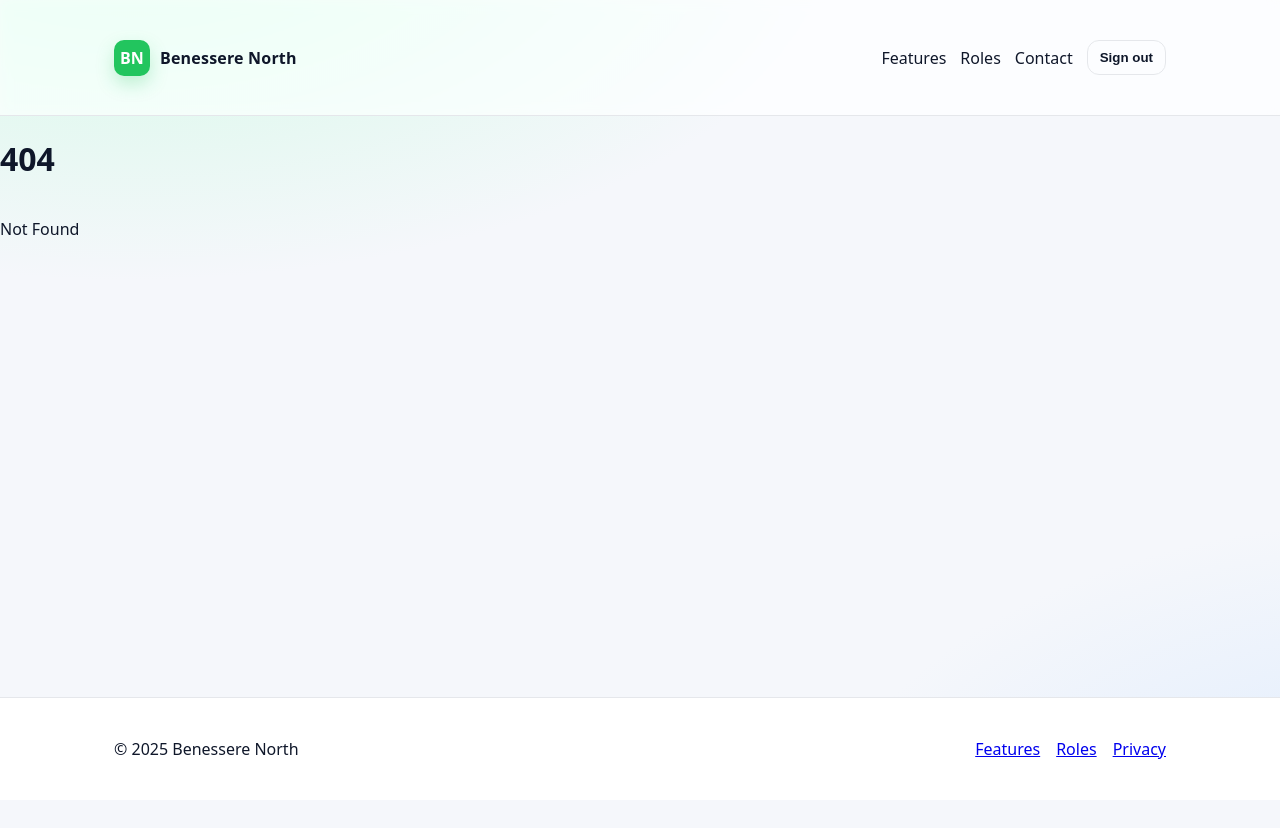
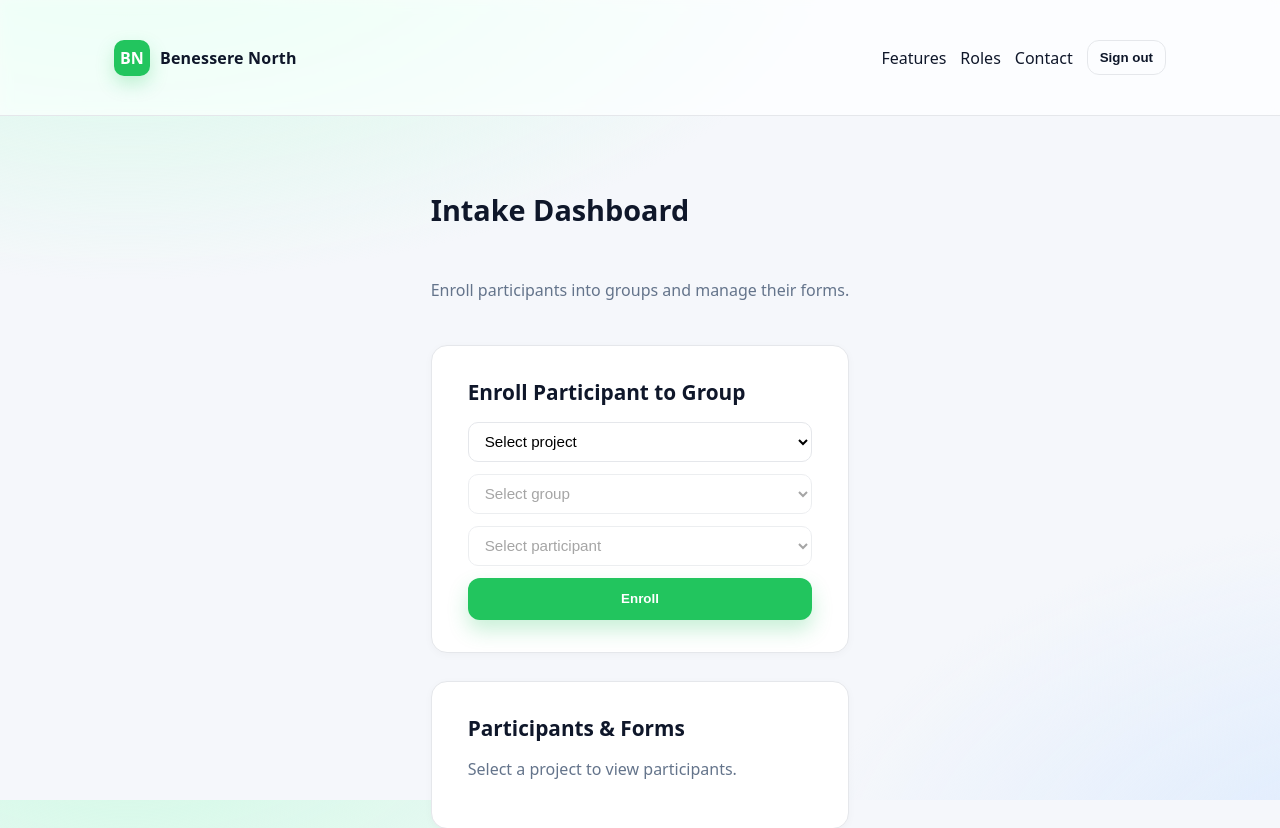
Before and after one commit to jpache22/benessere-north-mental-health-tracker, a SvelteKit app in the folder frontend/: page /intake in a window 1280 px wide. Before the commit this address had no page. Shown: the top 828 px of the page. Before the commit the page ends 800 px from the top, so only its background shows below. Built offline with nearby package versions, Linux system fonts and the light colour scheme.

Commit message:
Updated Intake dashboard layout (full-width UI, DB-ready)

```diff
--- /dev/null
+++ b/frontend/src/routes/intake/+page.svelte
@@ -0,0 +1,285 @@
+<script>
+  export let data;
+
+  // data
+  let projects = data.projects ?? [];
+  let forms = data.forms ?? [];
+
+  // enrollment state
+  let selectedProjectId = '';
+  let selectedGroupId = '';
+  let selectedParticipantId = '';
+  let enrollMsg = '';
+
+  async function enrollParticipant() {
+    enrollMsg = '';
+    try {
+      const res = await fetch('/api/intake/enroll', {
+        method: 'POST',
+        headers: { 'content-type': 'application/json' },
+        body: JSON.stringify({
+          projectId: selectedProjectId,
+          groupId: selectedGroupId,
+          participantId: selectedParticipantId
+        })
+      });
+      if (!res.ok) throw new Error();
+      enrollMsg = 'Participant enrolled!';
+      setTimeout(() => (enrollMsg = ''), 1500);
+    } catch (e) {
+      enrollMsg = 'Failed to enroll participant.';
+    }
+  }
+
+  // Assign form modal
+  let showAssign = false;
+  let assignUser = null;
+  let selectedFormId = '';
+  let assignMsg = '';
+
+  async function openAssign(p) {
+    assignUser = p;
+    selectedFormId = '';
+    assignMsg = '';
+    showAssign = true;
+  }
+
+  async function assignForm() {
+    assignMsg = '';
+    try {
+      const res = await fetch('/api/intake/forms/assign', {
+        method: 'POST',
+        headers: { 'content-type': 'application/json' },
+        body: JSON.stringify({
+          participantId: assignUser.id,
+          formId: selectedFormId
+        })
+      });
+      if (!res.ok) throw new Error();
+      assignMsg = 'Form assigned!';
+      setTimeout(() => {
+        assignMsg = '';
+        showAssign = false;
+      }, 1000);
+    } catch (_) {
+      assignMsg = 'Failed to assign form.';
+    }
+  }
+
+  function closeAssign() {
+    showAssign = false;
+    assignUser = null;
+  }
+
+  // Derived helpers
+  $: selectedProject = projects.find(p => p.id === selectedProjectId);
+  $: groups = selectedProject?.groups ?? [];
+  $: participants = selectedProject?.participants ?? [];
+</script>
+
+<section class="page-intake container">
+  <h1>Intake Dashboard</h1>
+  <p class="muted">Enroll participants into groups and manage their forms.</p>
+
+  <!-- Enrollment -->
+  <div class="card">
+    <h2>Enroll Participant to Group</h2>
+    <div class="enroll-grid">
+      <select class="input" bind:value={selectedProjectId}>
+        <option value="">Select project</option>
+        {#each projects as p}<option value={p.id}>{p.name}</option>{/each}
+      </select>
+
+      <select class="input" bind:value={selectedGroupId} disabled={!groups.length}>
+        <option value="">Select group</option>
+        {#each groups as g}<option value={g.id}>{g.name}</option>{/each}
+      </select>
+
+      <select class="input" bind:value={selectedParticipantId} disabled={!participants.length}>
+        <option value="">Select participant</option>
+        {#each participants as p}<option value={p.id}>{p.name}</option>{/each}
+      </select>
+
+      <button class="btn" disabled={!selectedParticipantId} on:click={enrollParticipant}>
+        Enroll
+      </button>
+    </div>
+    {#if enrollMsg}<div class="muted" style="margin-top:8px">{enrollMsg}</div>{/if}
+  </div>
+
+  <!-- Participant Forms -->
+  <div class="card">
+    <h2>Participants & Forms</h2>
+    {#if !selectedProject}
+      <p class="muted">Select a project to view participants.</p>
+    {:else}
+      <div class="table-wrap">
+        <table class="table">
+          <thead>
+            <tr>
+              <th>Participant</th>
+              <th>Group</th>
+              <th>Forms Completed</th>
+              <th class="right">Actions</th>
+            </tr>
+          </thead>
+          <tbody>
+            {#each participants as p}
+              <tr>
+                <td>{p.name}</td>
+                <td>{p.group ?? '—'}</td>
+                <td>{p.completedForms ?? 0}</td>
+                <td class="right">
+                  <button class="btn small outline" on:click={() => openAssign(p)}>
+                    Give Form
+                  </button>
+                </td>
+              </tr>
+            {/each}
+          </tbody>
+        </table>
+      </div>
+      {#if participants.length === 0}
+        <div class="empty"><p>No participants found for this project.</p></div>
+      {/if}
+    {/if}
+  </div>
+
+  <!-- Assign Form Modal -->
+  {#if showAssign}
+    <div class="modal">
+      <div class="modal-card">
+        <h3>Assign Form to {assignUser?.name}</h3>
+        <select class="input" bind:value={selectedFormId}>
+          <option value="">Select a form</option>
+          {#each forms as f}<option value={f.id}>{f.name}</option>{/each}
+        </select>
+        <div class="modal-actions">
+          <button class="btn outline" on:click={closeAssign}>Cancel</button>
+          <button class="btn" on:click={assignForm} disabled={!selectedFormId}>Assign</button>
+        </div>
+        {#if assignMsg}<div class="muted" style="margin-top:8px">{assignMsg}</div>{/if}
+      </div>
+    </div>
+  {/if}
+</section>
+
+<style>
+  .page-intake {
+    max-width: 1100px;
+    margin: 0 auto;
+    padding: 40px 40px 80px;
+    display: flex;
+    flex-direction: column;
+    gap: 28px;
+  }
+
+  h1 {
+    font-size: 1.8rem;
+    margin-bottom: 6px;
+  }
+
+  .muted {
+    color: var(--muted);
+  }
+
+  /* CARD LAYOUT */
+  .card {
+    background: #fff;
+    border: 1px solid var(--border);
+    border-radius: 16px;
+    padding: 28px 32px;
+    box-shadow: 0 2px 8px rgba(0, 0, 0, 0.03);
+  }
+
+  .card h2 {
+    margin-top: 0;
+    margin-bottom: 16px;
+    font-size: 1.2rem;
+  }
+
+  /* Enrollment grid expands evenly */
+  .enroll-grid {
+    display: grid;
+    grid-template-columns: repeat(auto-fit, minmax(180px, 1fr));
+    gap: 12px;
+    align-items: end;
+  }
+
+  .btn {
+    height: 42px;
+  }
+
+  /* Table improvements */
+  .table-wrap {
+    overflow-x: auto;
+  }
+
+  .table {
+    width: 100%;
+    border-collapse: collapse;
+    border-radius: 12px;
+  }
+
+  .table th,
+  .table td {
+    padding: 14px 16px;
+    border-bottom: 1px solid var(--border);
+  }
+
+  .table th {
+    background: #f8fafc;
+    color: var(--muted);
+    text-align: left;
+  }
+
+  .right {
+    text-align: right;
+  }
+
+  /* Empty / fallback */
+  .empty {
+    text-align: center;
+    padding: 40px 0;
+    color: var(--muted);
+  }
+
+  /* Modal reused from other pages */
+  .modal {
+    position: fixed;
+    inset: 0;
+    background: rgba(0, 0, 0, 0.35);
+    display: grid;
+    place-items: center;
+    z-index: 40;
+  }
+
+  .modal-card {
+    background: #fff;
+    border: 1px solid var(--border);
+    border-radius: 12px;
+    padding: 16px;
+    min-width: 360px;
+  }
+
+  .modal-actions {
+    display: flex;
+    justify-content: flex-end;
+    gap: 8px;
+    margin-top: 10px;
+  }
+
+  @media (min-width: 1024px) {
+    .page-intake {
+      padding-top: 50px;
+    }
+
+    .card {
+      padding: 32px 36px;
+    }
+
+    .card h2 {
+      font-size: 1.3rem;
+    }
+  }
+</style>
```
Also changed, not shown: frontend/src/routes/intake/+page.js (added).
